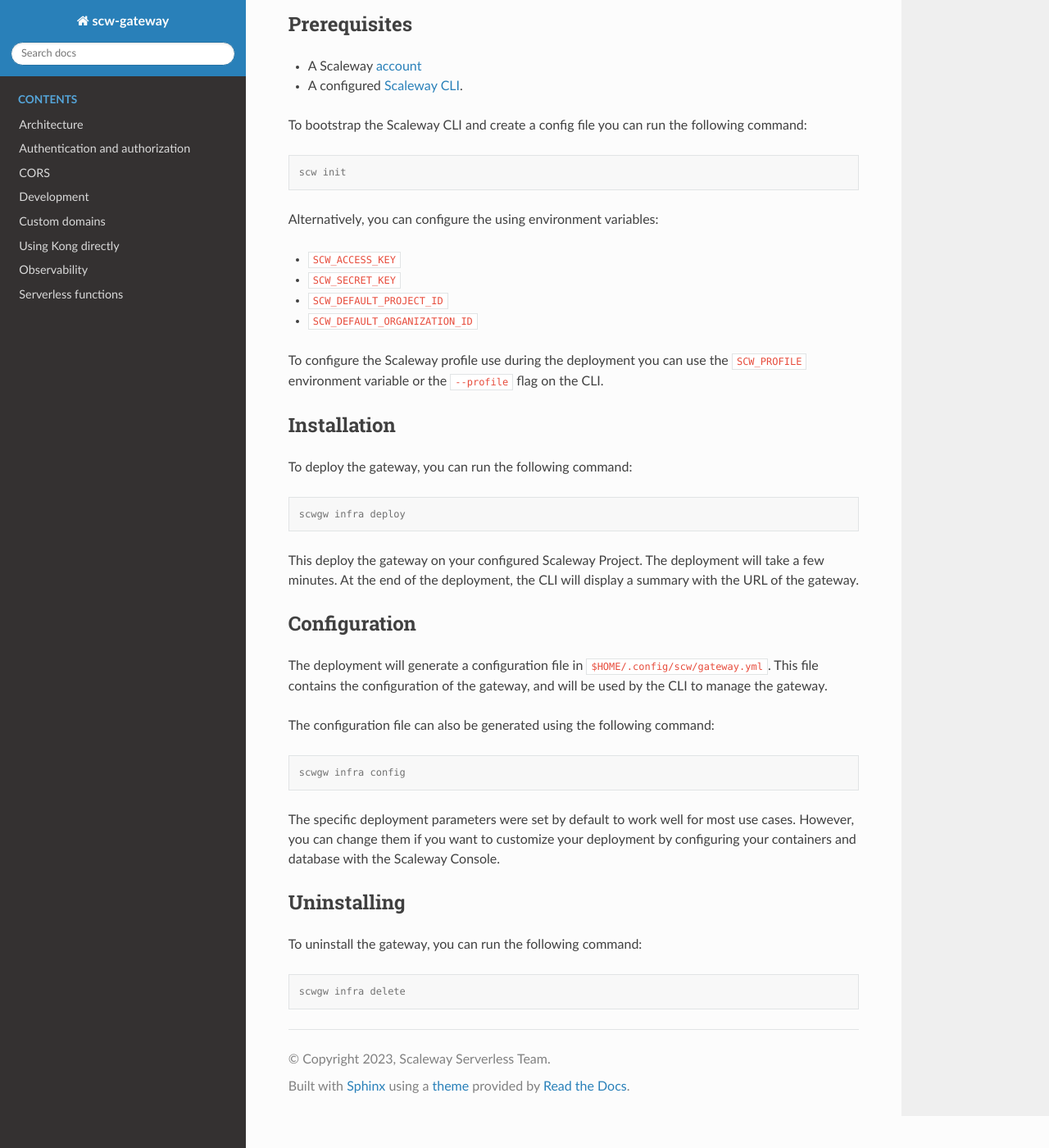
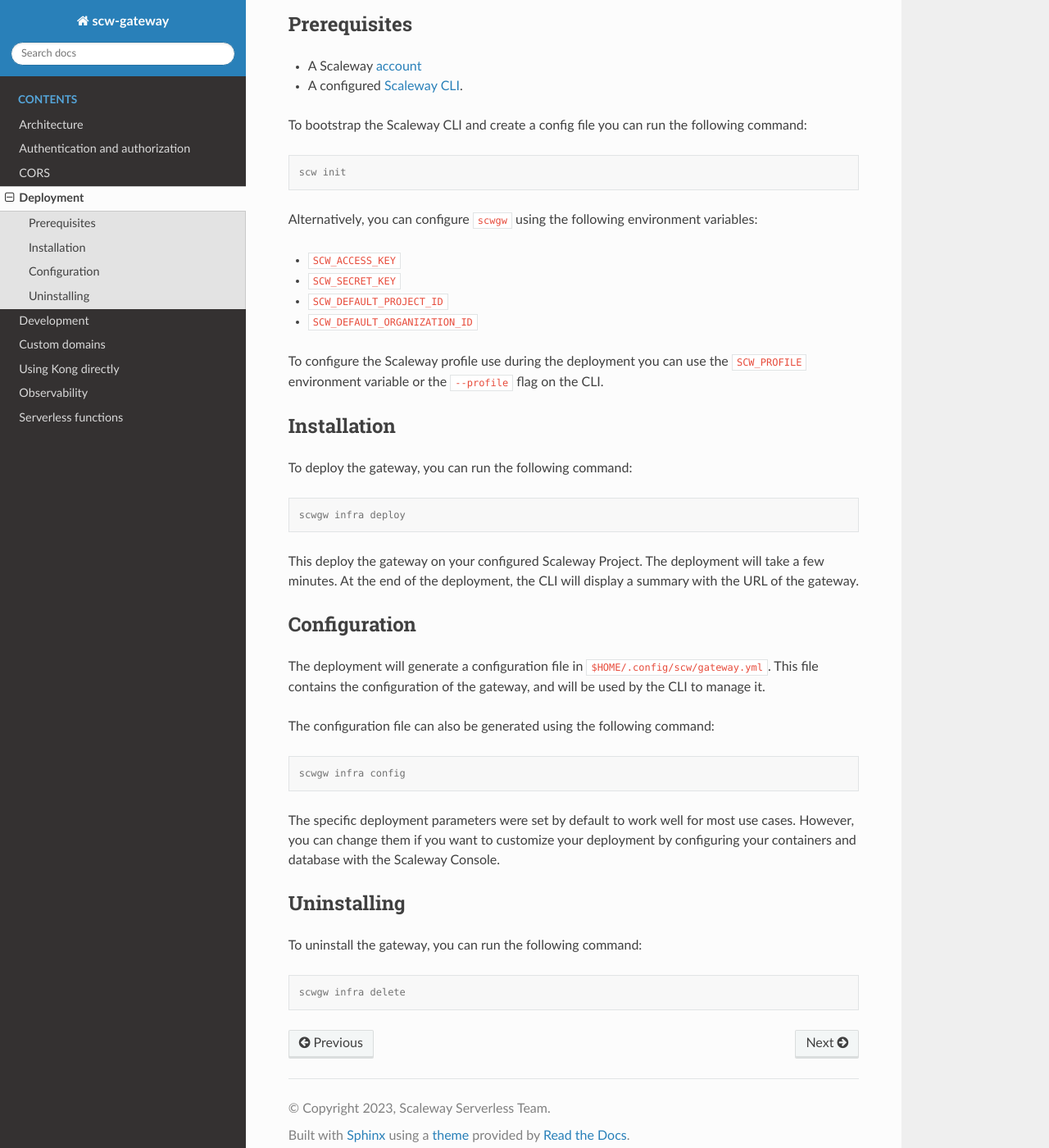
Before and after one commit to scaleway/serverless-gateway, a Sphinx documentation site: the page built from docs/source/deployment.md, in a window 1280 px wide and 1400 px high, scrolled down 244 px. Shown: the whole window at 82% size. Built offline with Sphinx 7.4.7 and the Read the Docs theme 2.0.0, drawn with Linux system fonts in a browser that asks for light colours.

Commit message:
docs: link deployment docs in readme

````diff
--- a/docs/source/deployment.md
+++ b/docs/source/deployment.md
@@ -13,7 +13,7 @@
 scw init
 ```
 
-Alternatively, you can configure the using environment variables:
+Alternatively, you can configure `scwgw` using the following environment variables:
 
 - `SCW_ACCESS_KEY`
 - `SCW_SECRET_KEY`
@@ -34,7 +34,7 @@
 
 ## Configuration
 
-The deployment will generate a configuration file in `$HOME/.config/scw/gateway.yml`. This file contains the configuration of the gateway, and will be used by the CLI to manage the gateway.
+The deployment will generate a configuration file in `$HOME/.config/scw/gateway.yml`. This file contains the configuration of the gateway, and will be used by the CLI to manage it.
 
 The configuration file can also be generated using the following command:
 
--- a/docs/source/index.rst
+++ b/docs/source/index.rst
@@ -31,7 +31,7 @@
 
 Once the setup process has finished, you can then manage routes as follows:
 
-.. code-block:: console
+.. code-block:: bash
 
     # Check no routes are configured initially
     scwgw route ls
@@ -60,6 +60,7 @@
    architecture
    auth
    cors
+   deployment
    development
    domains
    kong
````
Also changed, not shown: README.md (+10 -3 lines).
